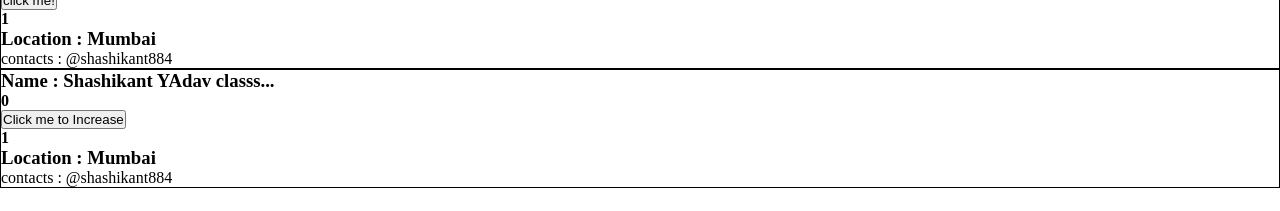
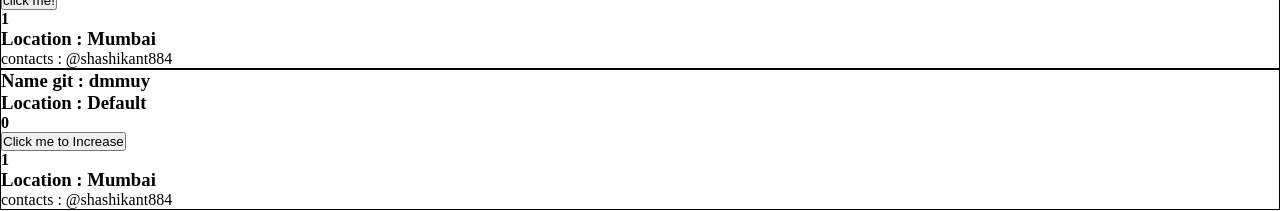
Before and after one commit to shashikant884/React, a React (Vite) app in the folder Day-2/: page /about in a window 1280 px wide. Shown: the part 153-364 px from the top of the page. Built offline with nearby package versions, Linux system fonts and the light colour scheme; no server answers.

Commit message:
react-lifecycle-methods

```diff
--- a/Day-2/src/components/About.js
+++ b/Day-2/src/components/About.js
@@ -18,7 +18,10 @@ class About extends Component{
             <div>
                 <h3>Hello i am from About page</h3>
                 <User name={"Shashikant Yadav function..."} />
-                <UserClass name ={"Shashikant YAdav classs..."}/>
+                {/* <UserClass name ={"Shashikant YAdav classs..."}/> */}
+                <UserClass />
+
+
             </div>
 
 
--- a/Day-2/src/components/UserClass.js
+++ b/Day-2/src/components/UserClass.js
@@ -4,28 +4,52 @@ class UserClass extends React.Component{
     constructor(props){
         super(props);
         console.log(props);
-        console.log("Child constructor called");
+        // console.log("Child constructor called");
 
 
         this.state = {
             count: 0,
-            count1: 1
-        }
+            count1: 1,
+        userInfo : {
+            login: "dmmuy",
+            id : "Default"
+        },
+        };
     }
 
-    componentDidMount(){
-        console.log("child components did mount ");
+    async componentDidMount(){
+        // console.log("child components did mount ");
+
+        const data = await fetch("https://api.github.com/users/shashikant884");
+        const json = await data.json();
+
+
+        this.setState({
+            userInfo : json,
+        });
+
+        console.log(json);
+
+
+    }
+    componentDidUpdate(){
+        console.log("components did update");
+    }
+
+    componentWillUnmount(){
+        console.log("component will unmount");
     }
 
     render(){
         console.log("In side rende..")
-
-        const {name } = this.props;
+        const {login , id } = this.state.userInfo;
         const {count , count1}  = this.state;
         return(
             <div className="user-card">
 
-            <h3>Name : {name}</h3>
+            <h3>Name git : {login}</h3>
+            <h3>Location : {id}</h3>
+
             <h4>{count}</h4>
             <button
                 onClick={()=>{
```
